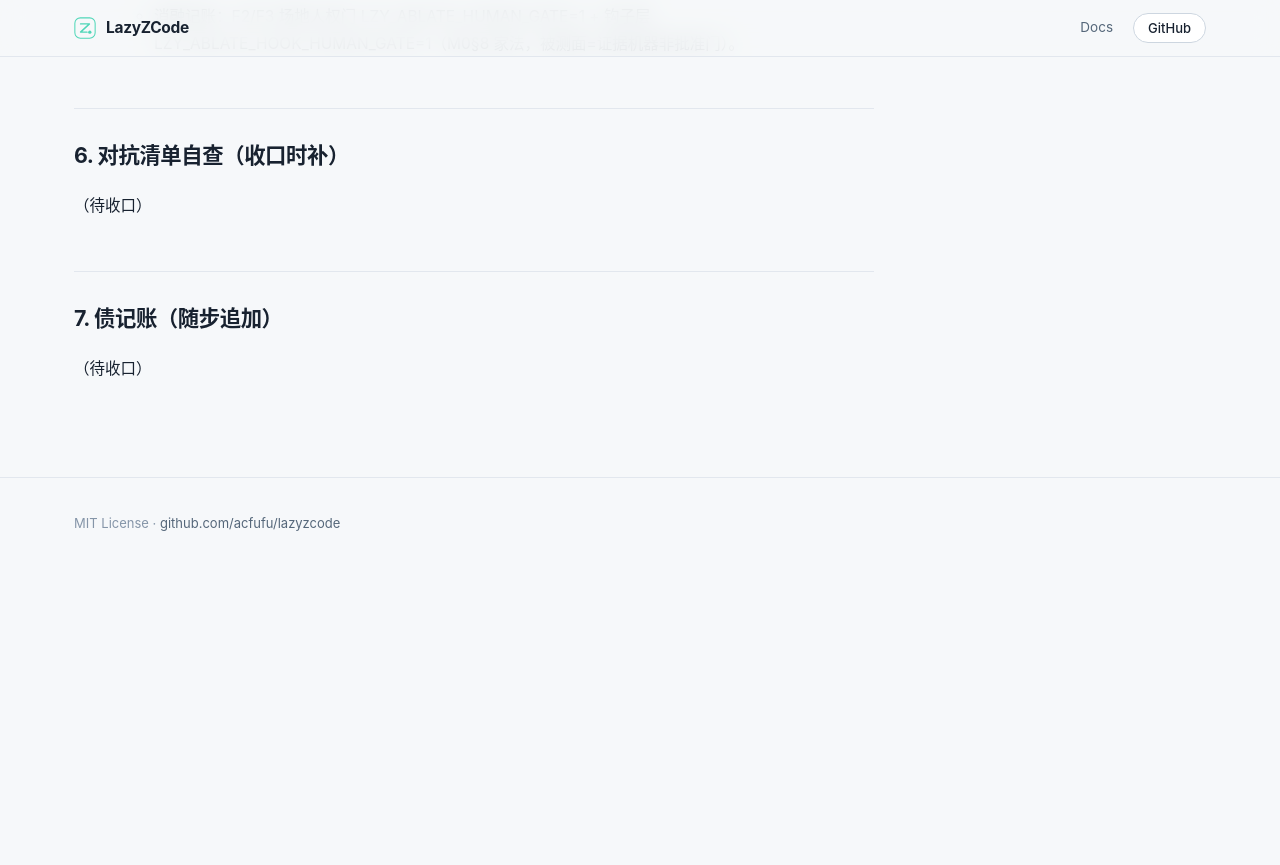
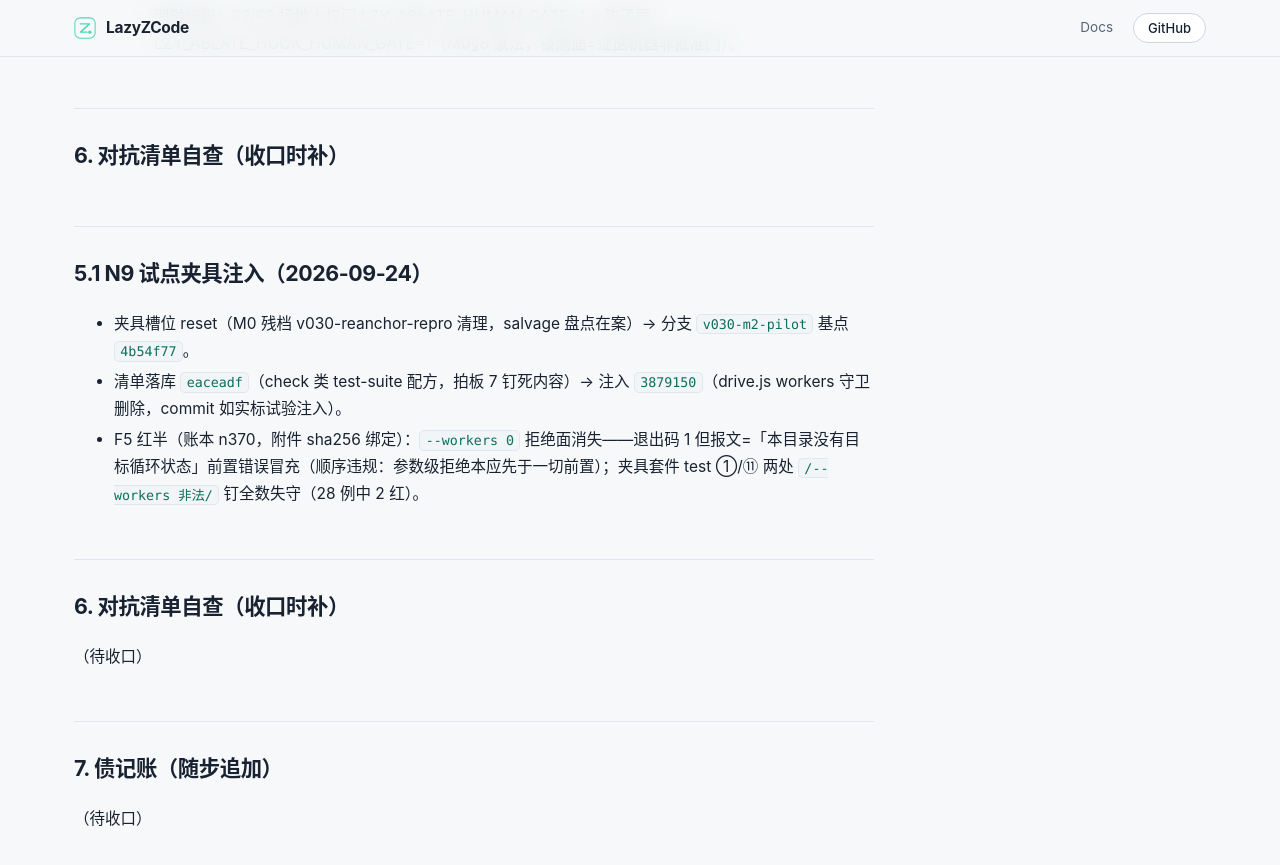
Before and after one commit to Acfufu/lazyzcode, a Jekyll site: the page built from docs/spikes/v030-m2-report.md, in a window 1280 px wide and 900 px high, scrolled down 3697 px. Shown: the top 865 px of the window. Built offline with Jekyll 4.4.1, drawn with Linux system fonts in a browser that asks for light colours; our own code applies the rules of GitHub Pages for plain Markdown files; before the commit the page ends 4280 px from its top, so only the background shows below that.

Commit message:
docs(m2): N9 fixture injection — pilot branch off 4b54f77, manifest eaceadf, defect 3879150 (guard removed), F5 red half frozen (precondition-error masquerade + fixture tests ①/⑪ red) bound n370
Goal: v030-m2#N9

```diff
--- a/docs/spikes/v030-m2-report.md
+++ b/docs/spikes/v030-m2-report.md
@@ -59,6 +59,14 @@ goal `v030-m2`（0.3.0 M2：verify 回执 + 范围档 + 整合验证 + CI 身份
 
 ## 6. 对抗清单自查（收口时补）
 
+## 5.1 N9 试点夹具注入（2026-09-24）
+
+- 夹具槽位 reset（M0 残档 v030-reanchor-repro 清理，salvage 盘点在案）→ 分支 `v030-m2-pilot` 基点 `4b54f77`。
+- 清单落库 `eaceadf`（check 类 test-suite 配方，拍板 7 钉死内容）→ 注入 `3879150`（drive.js workers 守卫删除，commit 如实标试验注入）。
+- F5 红半（账本 n370，附件 sha256 绑定）：`--workers 0` 拒绝面消失——退出码 1 但报文=「本目录没有目标循环状态」前置错误冒充（顺序违规：参数级拒绝本应先于一切前置）；夹具套件 test ①/⑪ 两处 `/--workers 非法/` 钉全数失守（28 例中 2 红）。
+
+## 6. 对抗清单自查（收口时补）
+
 （待收口）
 
 ## 7. 债记账（随步追加）
```
